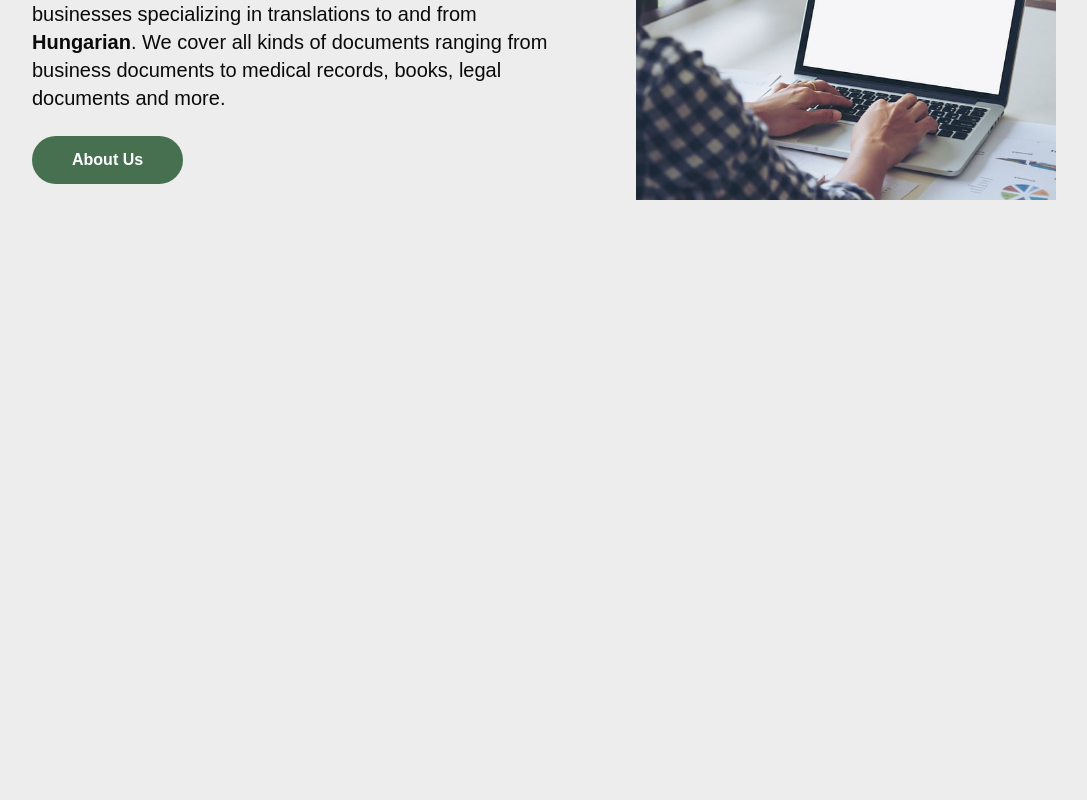
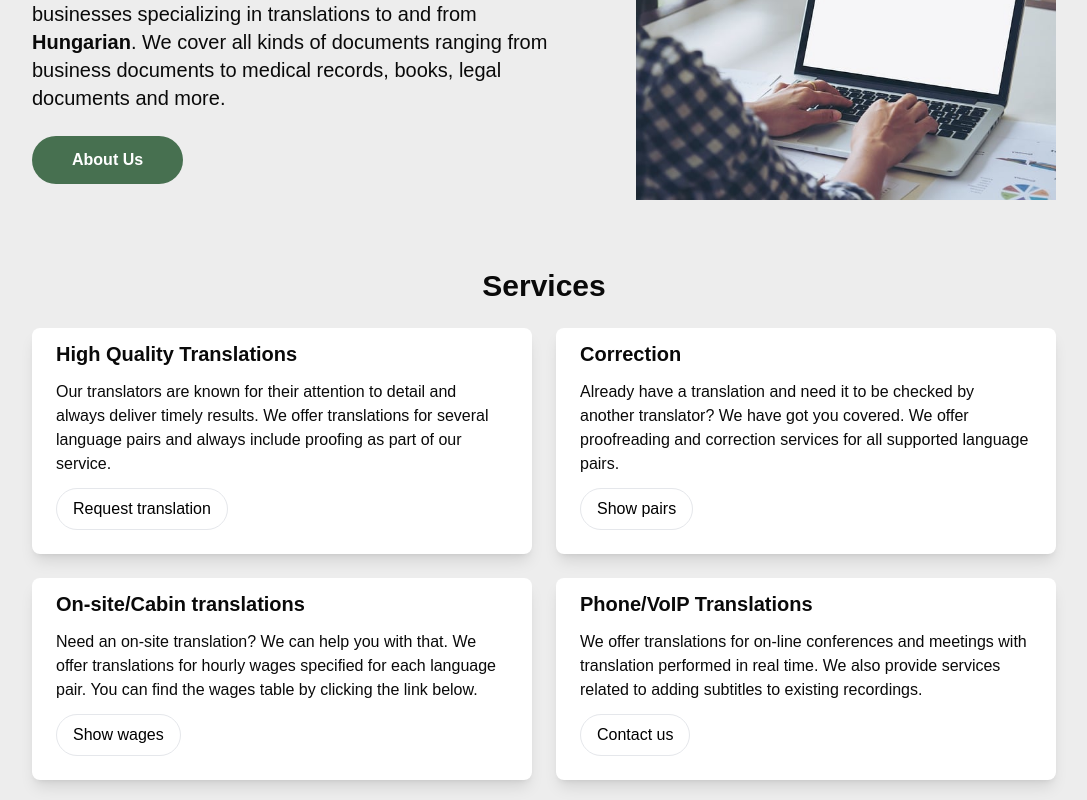
Before and after one commit to Jerry-BloodBerry/translations-website, a Next.js app: page / in a window 1280 px wide. Shown: the part 684-1484 px from the top of the page, without its empty margins (96-1183 px from the left). Before the commit the page ends 932 px from the top, so only its background shows below. Built offline with nearby package versions, Linux system fonts and the light colour scheme.

Commit message:
feat: add first version of services section

```diff
--- a/app/page.tsx
+++ b/app/page.tsx
@@ -17,7 +17,6 @@ export default function Home() {
                         <p className="max-w-[450px] mt-2 md:mt-6 text-white text-lg md:text-2xl">
                             Delivered by professional translators with over 20 years of experience.
                         </p>
-
                         <button
                             id="hero-cta"
                             className=" bg-white hover:bg-[#CE2939] text-black hover:text-white px-10 py-3 mt-8 md:mt-6 font-bold rounded-full hover:translate-x-1 hover:-translate-y-1 hover:shadow-md transition-all duration-200"
@@ -28,8 +27,8 @@ export default function Home() {
                 </div>
             </div>
             <div id="what-we-do" className="my-12 mx-6 lg:mx-auto h-full flex items-center justify-center">
-                <div className="max-w-5xl w-full flex flex-col-reverse lg:flex-row items-center lg:items-start lg:justify-between">
-                    <div className="mx-6 xl:mx-0">
+                <div className="max-w-5xl w-full flex flex-col-reverse lg:flex-row items-center lg:items-start lg:justify-between mx-6 xl:mx-0">
+                    <div>
                         <h2 className="text-3xl font-bold text-left">What We Do</h2>
                         <p className="max-w-[540px] mx-auto mt-4 text-xl">
                             We offer <b>high quality</b> translations for both individuals and businesses specializing
@@ -52,6 +51,74 @@ export default function Home() {
                     />
                 </div>
             </div>
+            <div id="services-intro" className="mt-10 py-5">
+                <h2 className="text-3xl font-bold text-center mb-6">Services</h2>
+                <div className="max-w-5xl mx-auto w-full grid grid-cols-1 md:grid-cols-2 gap-6">
+                    <div className="px-6 py-3 mx-8 md:mx-0 bg-white shadow-lg rounded-lg flex flex-col justify-between">
+                        <h3 className="text-xl font-bold">High Quality Translations</h3>
+                        <div className="my-3">
+                            <p>
+                                Our translators are known for their attention to detail and always deliver timely
+                                results. We offer translations for several language pairs and always include proofing as
+                                part of our service.
+                            </p>
+                            <Link
+                                href="/contact"
+                                className="inline-block bg-white hover:bg-[#CE2939] text-black hover:text-white transition-colors duration-200 text-md px-4 py-2 border hover:border-[#CE2939] rounded-full mt-3"
+                            >
+                                Request translation
+                            </Link>
+                        </div>
+                    </div>
+                    <div className="px-6 py-3 mx-8 md:mx-0 bg-white shadow-lg rounded-lg flex flex-col justify-between">
+                        <h3 className="text-xl font-bold">Correction</h3>
+                        <div className="my-3">
+                            <p>
+                                Already have a translation and need it to be checked by another translator? We have got
+                                you covered. We offer proofreading and correction services for all supported language
+                                pairs.
+                            </p>
+                            <Link
+                                href="language-pairs"
+                                className="inline-block bg-white hover:bg-[#CE2939] text-black hover:text-white transition-colors duration-200 text-md px-4 py-2 border hover:border-[#CE2939] rounded-full mt-3"
+                            >
+                                Show pairs
+                            </Link>
+                        </div>
+                    </div>
+                    <div className="px-6 py-3 mx-8 md:mx-0 bg-white shadow-lg rounded-lg flex flex-col justify-between">
+                        <h3 className="text-xl font-bold">On-site/Cabin translations</h3>
+                        <div className="my-3">
+                            <p>
+                                Need an on-site translation? We can help you with that. We offer translations for hourly
+                                wages specified for each language pair. You can find the wages table by clicking the
+                                link below.
+                            </p>
+                            <Link
+                                href="language-pairs"
+                                className="inline-block bg-white hover:bg-[#CE2939] text-black hover:text-white transition-colors duration-200 text-md px-4 py-2 border hover:border-[#CE2939] rounded-full mt-3"
+                            >
+                                Show wages
+                            </Link>
+                        </div>
+                    </div>
+                    <div className="px-6 py-3 mx-8 md:mx-0 bg-white shadow-lg rounded-lg flex flex-col justify-between">
+                        <h3 className="text-xl font-bold">Phone/VoIP Translations</h3>
+                        <div className="my-3">
+                            <p>
+                                We offer translations for on-line conferences and meetings with translation performed in
+                                real time. We also provide services related to adding subtitles to existing recordings.
+                            </p>
+                            <Link
+                                href="language-pairs"
+                                className="inline-block bg-white hover:bg-[#CE2939] text-black hover:text-white transition-colors duration-200 text-md px-4 py-2 border hover:border-[#CE2939] rounded-full mt-3"
+                            >
+                                Contact us
+                            </Link>
+                        </div>
+                    </div>
+                </div>
+            </div>
         </main>
     );
 }
```
